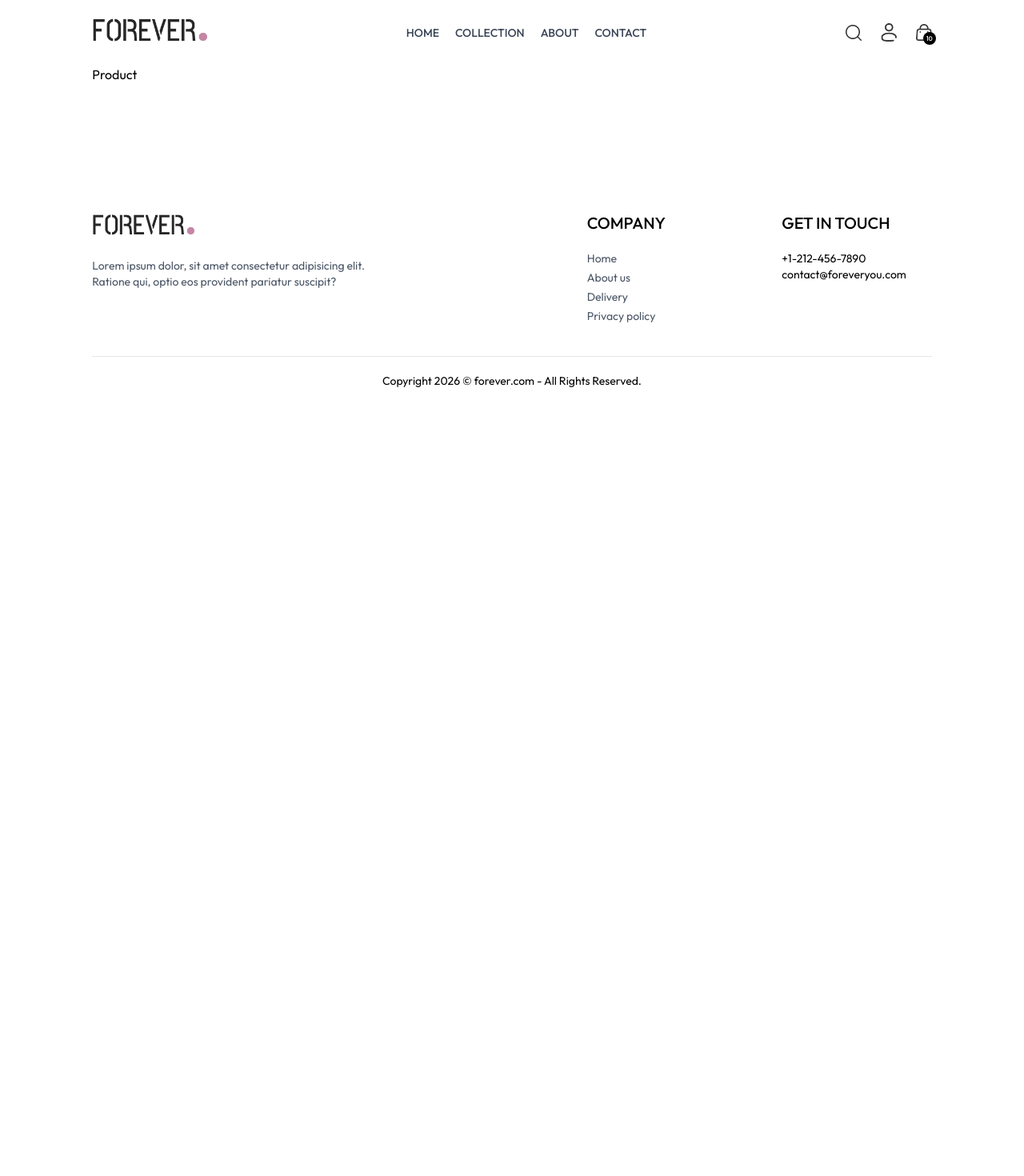
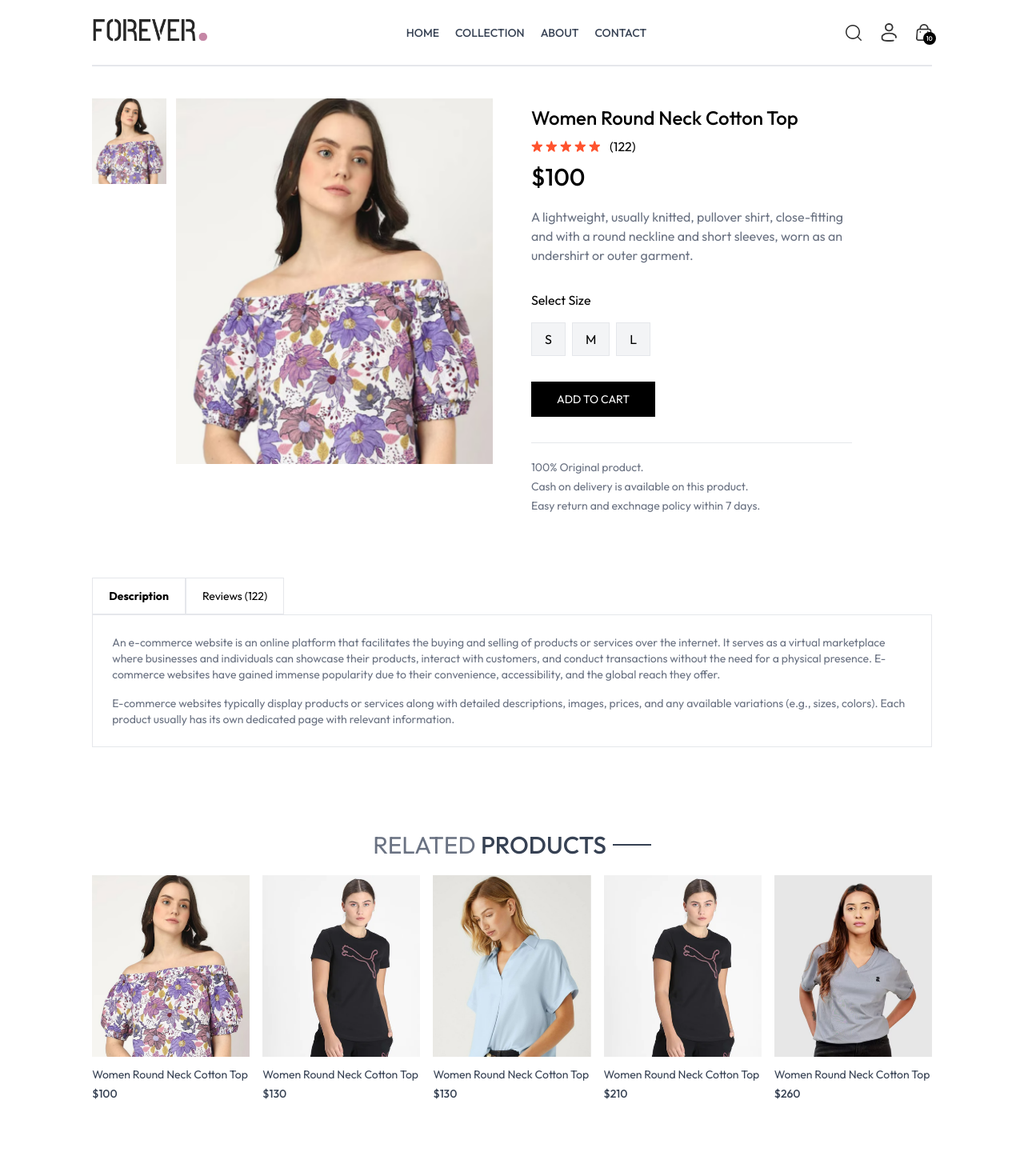
Before and after one commit to shubh95rai/e-commerce-mern, a React (Vite) app in the folder frontend/: page /product/aaaaa in a window 1280 px wide. Shown: the top 1470 px of the page at 80% size. Before the commit the page ends 800 px from the top, so only its background shows below. Built offline with nearby package versions, Linux system fonts and the light colour scheme.

Commit message:
product page completed

```diff
--- a/frontend/src/components/BestSeller.jsx
+++ b/frontend/src/components/BestSeller.jsx
@@ -26,7 +26,7 @@
         {bestSellers.map((item, index) => (
           <ProductItem
             key={index}
-            id={item.id}
+            id={item._id}
             image={item.image}
             name={item.name}
             price={item.price}
--- a/frontend/src/components/LatestCollection.jsx
+++ b/frontend/src/components/LatestCollection.jsx
@@ -25,7 +25,7 @@
         {latestProducts.map((item, index) => (
           <ProductItem
             key={index}
-            id={item.id}
+            id={item._id}
             image={item.image}
             name={item.name}
             price={item.price}
--- /dev/null
+++ b/frontend/src/components/RelatedProducts.jsx
@@ -0,0 +1,44 @@
+import { useContext, useEffect, useState } from "react";
+import { ShopContext } from "../context/ShopContext";
+import Product from "../pages/Product";
+import ProductItem from "./ProductItem";
+import Title from "./Title";
+
+const RelatedProducts = ({ category, subCategory }) => {
+  const { products } = useContext(ShopContext);
+  const [relatedProducts, setRelatedProducts] = useState([]);
+
+  useEffect(() => {
+    if (products.length > 0) {
+      let relatedProductsCopy = products.slice();
+
+      relatedProductsCopy = products.filter(
+        (item) =>
+          item.category === category && item.subCategory === subCategory,
+      );
+
+      setRelatedProducts(relatedProductsCopy.slice(0, 5));
+    }
+  }, [products, category, subCategory]);
+
+  return (
+    <div className="my-24">
+      <div className="text-center text-3xl py-2">
+        <Title text1="RELATED" text2="PRODUCTS" />
+      </div>
+
+      <div className="grid grid-cols-2 sm:grid-cols-3 md:grid-cols-4 lg:grid-cols-5 gap-4 gap-y-6">
+        {relatedProducts.map((item, index) => (
+          <ProductItem
+            key={index}
+            id={item._id}
+            image={item.image}
+            name={item.name}
+            price={item.price}
+          />
+        ))}
+      </div>
+    </div>
+  );
+};
+export default RelatedProducts;
--- a/frontend/src/index.css
+++ b/frontend/src/index.css
@@ -22,6 +22,10 @@
   font-style: normal;
 }
 
+::-webkit-scrollbar {
+  display: none;
+}
+
 @media (max-width: 640px) {
   a.active {
     background-color: black;
--- a/frontend/src/pages/Collection.jsx
+++ b/frontend/src/pages/Collection.jsx
@@ -33,7 +33,7 @@
   };
 
   const applyFilter = () => {
-    let productsCopy = [...products];
+    let productsCopy = products.slice();
 
     if (showSearch && search) {
       productsCopy = productsCopy.filter((item) =>
@@ -57,7 +57,7 @@
   };
 
   const sortProducts = () => {
-    let fpCopy = [...filteredProducts];
+    let fpCopy = filteredProducts.slice();
 
     switch (sortBy) {
       case "low-high":
@@ -197,7 +197,7 @@
               <ProductItem
                 key={index}
                 name={item.name}
-                id={item.id}
+                id={item._id}
                 price={item.price}
                 image={item.image}
               />
--- a/frontend/src/pages/Product.jsx
+++ b/frontend/src/pages/Product.jsx
@@ -1,4 +1,133 @@
+import { useContext, useEffect, useState } from "react";
+import { useParams } from "react-router-dom";
+import { ShopContext } from "../context/ShopContext";
+import { assets } from "../assets/frontend_assets/assets";
+import RelatedProducts from "../components/RelatedProducts";
+
 const Product = () => {
-  return <div>Product</div>;
+  const { productId } = useParams();
+  const { products, currency } = useContext(ShopContext);
+  const [productData, setProductData] = useState({});
+  const [image, setImage] = useState(null);
+  const [size, setSize] = useState("");
+
+  const fetchProductData = async () => {
+    const product = products.find((item) => item._id === productId);
+
+    setProductData(product);
+    setImage(product.image[0]);
+  };
+  console.log(productData);
+
+  useEffect(() => {
+    fetchProductData();
+  }, [productId, products]);
+
+  return productData ? (
+    <div className="border-t-2 pt-10 transition-opacity ease-in duration-500 opacity-100">
+      {/* ---------- Product Data ---------- */}
+      <div className=" flex gap-12 sm:gap-12 flex-col sm:flex-row">
+        {/* Product Images */}
+        <div className="flex-1 flex flex-col-reverse sm:flex-row gap-3">
+          <div className="flex sm:flex-col overflow-x-auto sm:overflow-y-scroll justify-between sm:justify-normal w-full sm:w-[18.7%]">
+            {productData?.image?.map((item, index) => (
+              <img
+                key={index}
+                src={item}
+                alt="product-img"
+                className="w-[24%] sm:w-full sm:mb-3 shrink-0 cursor-pointer"
+                onClick={() => {
+                  setImage(item);
+                }}
+              />
+            ))}
+          </div>
+          <div className="w-full sm:w-[80%]">
+            <img src={image} alt="product-img" className="w-full h-auto" />
+          </div>
+        </div>
+
+        {/* Product Info */}
+        <div className="flex-1">
+          <h1 className="font-medium text-2xl mt-2">{productData.name}</h1>
+          <div className="flex items-center gap-1 mt-2">
+            <img src={assets.star_icon} alt="" className="w-3.5" />
+            <img src={assets.star_icon} alt="" className="w-3.5" />
+            <img src={assets.star_icon} alt="" className="w-3.5" />
+            <img src={assets.star_icon} alt="" className="w-3.5" />
+            <img src={assets.star_icon} alt="" className="w-3.5" />
+            <p className="pl-2">(122)</p>
+          </div>
+          <p className="mt-2 text-3xl font-medium">
+            {currency}
+            {productData.price}
+          </p>
+          <p className="mt-5 text-gray-500 md:w-4/5">
+            {productData.description}
+          </p>
+          <div className="flex flex-col gap-4 my-8">
+            <p>Select Size</p>
+            <div className="flex gap-2">
+              {productData?.sizes?.map((item, index) => (
+                <button
+                  key={index}
+                  className={`border py-2 px-4 bg-gray-100 ${
+                    item === size ? "border-orange-500" : ""
+                  }`}
+                  onClick={() => {
+                    setSize(item);
+                  }}
+                >
+                  {item}
+                </button>
+              ))}
+            </div>
+          </div>
+          <button className="bg-black text-white px-8 py-3 text-sm active:bg-gray-700">
+            ADD TO CART
+          </button>
+          <hr className="mt-8 sm:w-4/5" />
+          <div className="text-sm text-gray-500 flex flex-col gap-1 mt-5">
+            <p>100% Original product.</p>
+            <p>Cash on delivery is available on this product.</p>
+            <p>Easy return and exchnage policy within 7 days.</p>
+          </div>
+        </div>
+      </div>
+
+      {/* ----------- Decription and Review Section ----------- */}
+      <div className="mt-20">
+        <div className="flex">
+          <b className="border px-5 py-3 text-sm">Description</b>
+          <p className="border px-5 py-3 text-sm">Reviews (122)</p>
+        </div>
+        <div className="flex flex-col gap-4 border p-6 text-sm text-gray-500">
+          <p>
+            An e-commerce website is an online platform that facilitates the
+            buying and selling of products or services over the internet. It
+            serves as a virtual marketplace where businesses and individuals can
+            showcase their products, interact with customers, and conduct
+            transactions without the need for a physical presence. E-commerce
+            websites have gained immense popularity due to their convenience,
+            accessibility, and the global reach they offer.
+          </p>
+          <p>
+            E-commerce websites typically display products or services along
+            with detailed descriptions, images, prices, and any available
+            variations (e.g., sizes, colors). Each product usually has its own
+            dedicated page with relevant information.
+          </p>
+        </div>
+      </div>
+
+      {/* ---------- Display Related Products ---------- */}
+      <RelatedProducts
+        category={productData.category}
+        subCategory={productData.subCategory}
+      />
+    </div>
+  ) : (
+    <div className="opacity-0"></div>
+  );
 };
 export default Product;
```
